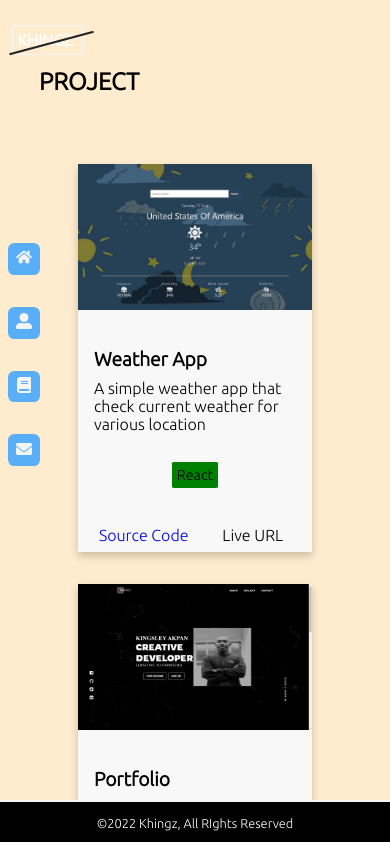
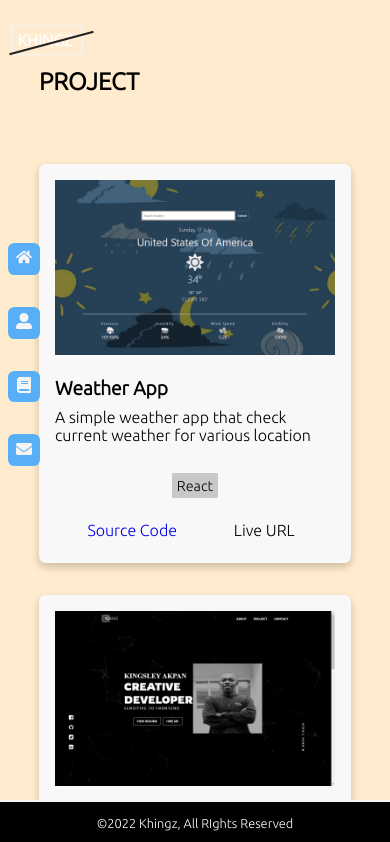
Before and after one commit to Khingz/port-web, a React (Create React App) app: page /portfolio in a window 390 px wide. Shown: the top 842 px of the page. Built offline with nearby package versions, Linux system fonts and the light colour scheme; a web font is replaced by a local one.

Commit message:
working on grid system for portfolio second commit

```diff
--- a/src/Pages/Portfolio.css
+++ b/src/Pages/Portfolio.css
@@ -23,9 +23,9 @@
 
 .project-container {
     /* background-color: black; */
-    max-width: 65vw;
+    max-width: 75vw;
     display: grid;
-    grid-template-columns: 1fr 1fr;
+    grid-template-columns: 1fr 1fr 1fr;
     gap: 2rem;
 }
 
@@ -36,6 +36,9 @@
     transition: 0.7s;
     background-color: rgb(248, 248, 248);
     cursor: pointer;
+    border-radius: 2%;
+    padding: 1rem;
+
 }
 
 .project-card:hover {
@@ -50,9 +53,6 @@
     width: 100%;
 }
 
-.project-card .card-body {
-    padding: 1rem;
-}
 
 .project-card .card-body .title {
     font-size: 1.2rem;
@@ -71,7 +71,7 @@
 
 .card-body .tools-used p {
     font-size: .9rem;
-    background-color: green;
+    background-color: rgb(198, 201, 198);
     padding: .3rem;
     border-radius: 5%;
 }
@@ -98,9 +98,23 @@
     margin-bottom: 4rem;
 }
 
-@media only screen and (max-width: 768px) {
+@media only screen and (max-width: 1000px) {
     .project-container {
-        max-width: 60vw;
+        max-width: 75vw;
+        grid-template-columns: 1fr 1fr;
+    }
+}
+
+@media only screen and (max-width: 800px) {
+    .project-container {
+        max-width: 85vw;
+        grid-template-columns: 1fr 1fr;
+    }
+}
+
+@media only screen and (max-width: 700px) {
+    .project-container {
+        max-width: 80vw;
         grid-template-columns: 1fr;
     }
 }
```
